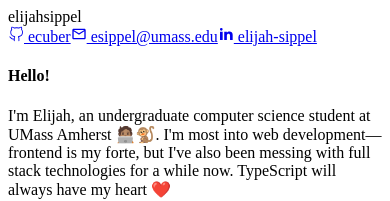
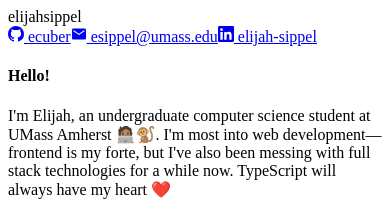
Before and after one commit to ecuber/elijah.fyi, a Next.js app: page / in a window 390 px wide. Shown: the top 201 px of the page. Built offline with nearby package versions, Linux system fonts and the light colour scheme.

Commit message:
Add xs breakpoint

```diff
--- a/pages/index.tsx
+++ b/pages/index.tsx
@@ -1,30 +1,30 @@
 import type { NextPage } from 'next';
 import Header from '@components/Header';
-import { VscGithubAlt } from 'react-icons/vsc';
-import { MdOutlineEmail } from 'react-icons/md';
-import { RiLinkedinFill } from 'react-icons/ri';
+import { VscGithubInverted } from 'react-icons/vsc';
+import { IoMdMail } from 'react-icons/io';
+import { SiLinkedin } from 'react-icons/si';
 import Icon from '@components/Icon';
 
 const Home: NextPage = () => (
   <div className="flex flex-col text-sans">
     <div className="w-[100vw] h-[105vh] flex items-center justify-center bg-primary">
-      <div className="flex flex-col mt-[-5vh] xl:ml-[-20rem] relative">
+      <div className="flex flex-col mt-[-10vh] xl:ml-[-20rem] relative">
         <Header />
-        <div className="text-[3rem] xs:text-[5rem] sm:text-[6rem] transition font-sans">
+        <div className="text-[3rem] xs:text-[4rem] sm:text-[6rem] transition font-sans">
           <span className="text-secondary font-extralight mr-2">elijah</span>
           <span className="text-light font-semibold font-display ">sippel</span>
         </div>
         <div className="text-light-2 flex flex-col sm:flex-row gap-4 font-mono tracking-tight">
           <a className="inline-flex gap-1" href="https://github.com/ecuber" target="_blank" rel="noreferrer">
-            <Icon><VscGithubAlt /></Icon>
+            <Icon><VscGithubInverted /></Icon>
             {' ecuber'}
           </a>
           <a className="inline-flex gap-1" href="mailto:esippel@umass.edu" target="_blank" rel="noreferrer">
-            <Icon><MdOutlineEmail /></Icon>
+            <Icon><IoMdMail /></Icon>
             {' esippel@umass.edu'}
           </a>
           <a className="inline-flex gap-1" href="https://linkedin.com/in/elijah-sippel" target="_blank" rel="noreferrer">
-            <Icon><RiLinkedinFill /></Icon>
+            <Icon><SiLinkedin /></Icon>
             {' elijah-sippel'}
           </a>
         </div>
```
Also changed, not shown: tailwind.config.js (+7 -0 lines).
